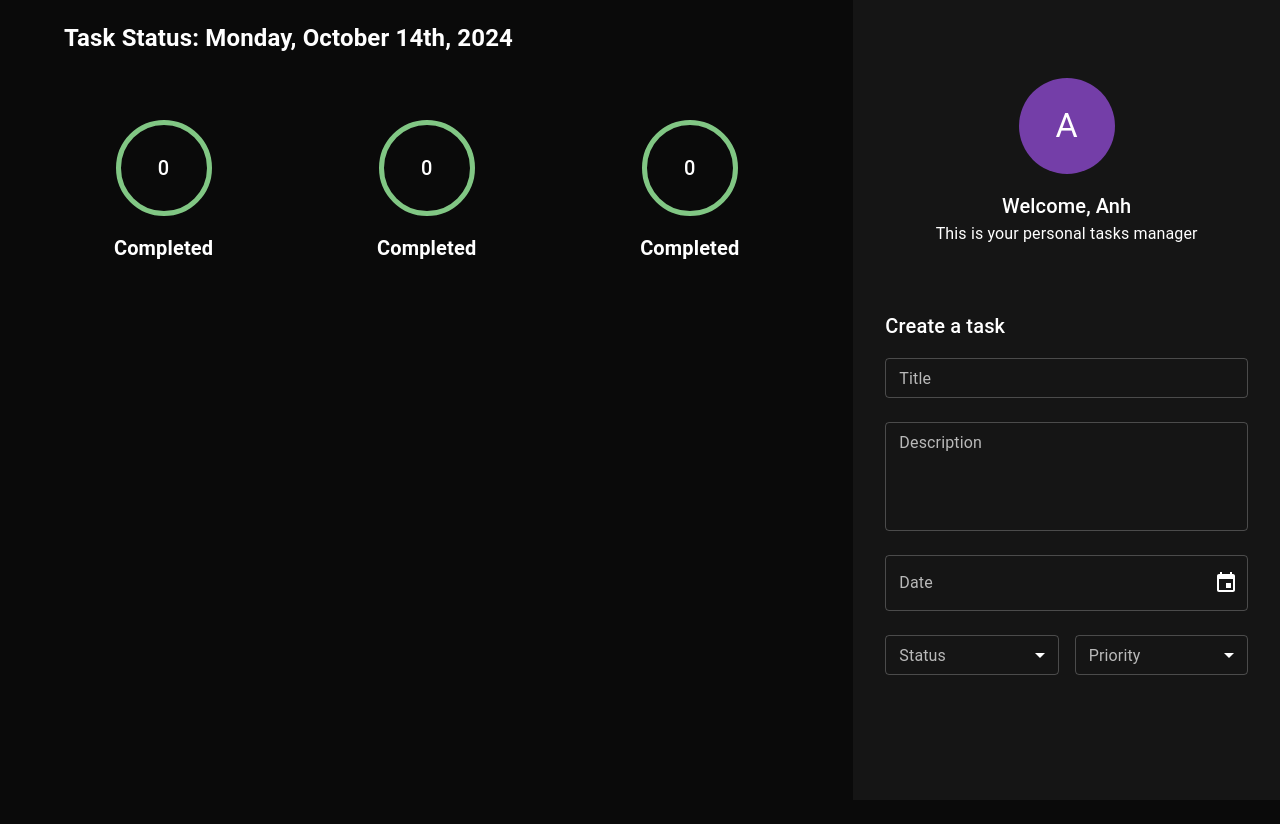
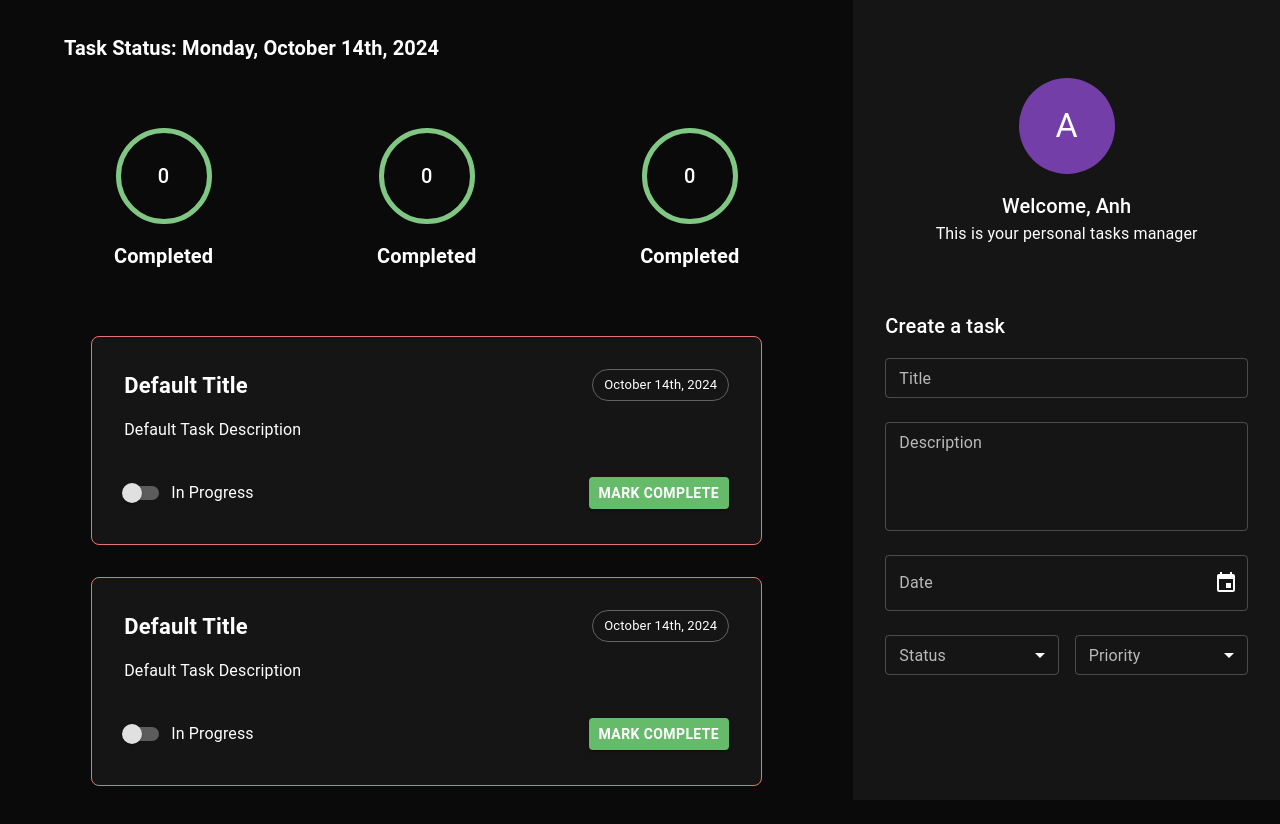
Before and after one commit to dasabu/task-management, a React (Vite) app in the folder frontend/: page / in a window 1280 px wide. Shown: the top 824 px of the page. Before the commit the page ends 800 px from the top, so only its background shows below. Built offline with nearby package versions, Linux system fonts and the light colour scheme.

Commit message:
feat(fe): done TaskInfo component

```diff
--- a/frontend/src/components/TaskArea/TaskArea.tsx
+++ b/frontend/src/components/TaskArea/TaskArea.tsx
@@ -1,15 +1,24 @@
-import { Box } from '@mui/material'
+import { Box, Typography } from '@mui/material'
 import Grid from '@mui/material/Grid2'
 import { format } from 'date-fns'
 
 import TaskCounter from '../TaskCounter'
+import TaskInfo from '../TaskInfo'
 
 export const TaskArea = () => {
   return (
-    <Grid size={{ md: 8 }} px={4}>
+    <Grid size={{ md: 8 }} px={4} mt={4}>
       <Box mb={8} px={4}>
-        <h2>Task Status: {format(new Date(), 'PPPP')}</h2>
+        <Typography variant='h6' fontWeight='bold'>
+          Task Status: {format(new Date(), 'PPPP')}
+        </Typography>
       </Box>
+      <Grid
+        container
+        display='flex'
+        flexDirection='column'
+        justifyContent='center'
+      >
         <Grid
           sx={{
             display: 'flex',
@@ -23,6 +32,19 @@ export const TaskArea = () => {
           <TaskCounter />
           <TaskCounter />
         </Grid>
+        <Grid
+          sx={{
+            display: 'flex',
+            flexDirection: 'column',
+            alignItems: 'center',
+            xs: 10,
+            md: 8
+          }}
+        >
+          <TaskInfo />
+          <TaskInfo />
+        </Grid>
+      </Grid>
     </Grid>
   )
 }
--- /dev/null
+++ b/frontend/src/components/TaskInfo/TaskInfo.tsx
@@ -0,0 +1,47 @@
+import { Box } from '@mui/material'
+import { FC, ReactElement } from 'react'
+
+import { TaskHeader } from './_TaskHeader'
+import { TaskDescription } from './_TaskDescription'
+import { TaskFooter } from './_TaskFooter'
+import { ITaskInfo } from './interfaces/ITaskInfo'
+
+export const TaskInfo: FC<ITaskInfo> = (
+  props
+): ReactElement => {
+  const {
+    title,
+    date,
+    description,
+    status,
+    priority,
+    onStatusChange,
+    onClick
+  } = props
+
+  return (
+    <>
+      <Box
+        display='flex'
+        flexDirection='column'
+        justifyContent='flex-start'
+        mb={4}
+        p={4}
+        sx={{
+          width: '85%',
+          backgroundColor: 'background.paper',
+          borderRadius: '8px',
+          border: '1px solid',
+          borderColor: 'error.light'
+        }}
+      >
+        <TaskHeader title={title} date={date} />
+        <TaskDescription description={description} />
+        <TaskFooter
+          onStatusChange={onStatusChange}
+          onClick={onClick}
+        />
+      </Box>
+    </>
+  )
+}
--- /dev/null
+++ b/frontend/src/components/TaskInfo/_TaskDescription.tsx
@@ -0,0 +1,16 @@
+import { Box, Typography } from '@mui/material'
+import { FC, ReactElement } from 'react'
+
+import { ITaskDescription } from './interfaces/ITaskDescription'
+
+export const TaskDescription: FC<ITaskDescription> = (
+  props
+): ReactElement => {
+  const { description = 'Default Task Description' } = props
+
+  return (
+    <Box>
+      <Typography>{description}</Typography>
+    </Box>
+  )
+}
--- /dev/null
+++ b/frontend/src/components/TaskInfo/_TaskFooter.tsx
@@ -0,0 +1,56 @@
+import {
+  Box,
+  Button,
+  FormControlLabel,
+  Switch,
+  Typography
+} from '@mui/material'
+import { FC, ReactElement } from 'react'
+import { ITaskFooter } from './interfaces/ITaskFooter'
+
+export const TaskFooter: FC<ITaskFooter> = (
+  props
+): ReactElement => {
+  const { onStatusChange, onClick } = props
+
+  return (
+    <Box
+      display='flex'
+      flexDirection='row'
+      justifyContent='space-between'
+      alignItems='center'
+      mt={4}
+    >
+      <FormControlLabel
+        label={
+          <Typography
+            sx={{
+              fontSize: '16px'
+            }}
+          >
+            In Progress
+          </Typography>
+        }
+        control={
+          <Switch
+            color='warning'
+            onChange={(e) => onStatusChange(e)}
+            onClick={onClick}
+          />
+        }
+      />
+      <Button
+        variant='contained'
+        color='success'
+        size='small'
+        sx={{
+          color: 'white',
+          fontSize: '14px',
+          fontWeight: 'bold'
+        }}
+      >
+        Mark Complete
+      </Button>
+    </Box>
+  )
+}
--- /dev/null
+++ b/frontend/src/components/TaskInfo/_TaskHeader.tsx
@@ -0,0 +1,32 @@
+import { Box, Chip, Typography } from '@mui/material'
+import { FC, ReactElement } from 'react'
+import { ITaskHeader } from './interfaces/ITaskHeader'
+import { format } from 'date-fns'
+
+export const TaskHeader: FC<ITaskHeader> = (
+  props
+): ReactElement => {
+  const { title = 'Default Title', date = new Date() } =
+    props
+
+  return (
+    <Box
+      display='flex'
+      flexDirection='row'
+      justifyContent='space-between'
+      mb={2}
+    >
+      <Box>
+        <Typography fontSize='22px' fontWeight='bold'>
+          {title}
+        </Typography>
+      </Box>
+      <Box>
+        <Chip
+          variant='outlined'
+          label={format(date, 'PPP')}
+        />
+      </Box>
+    </Box>
+  )
+}
--- /dev/null
+++ b/frontend/src/components/TaskInfo/index.ts
@@ -0,0 +1,3 @@
+import { TaskInfo } from './TaskInfo'
+
+export default TaskInfo
--- /dev/null
+++ b/frontend/src/components/TaskInfo/interfaces/ITaskDescription.ts
@@ -0,0 +1,3 @@
+export interface ITaskDescription {
+  description?: string
+}
--- /dev/null
+++ b/frontend/src/components/TaskInfo/interfaces/ITaskFooter.ts
@@ -0,0 +1,12 @@
+import React from 'react'
+
+export interface ITaskFooter {
+  onStatusChange?: (
+    e: React.ChangeEvent<HTMLInputElement>
+  ) => void
+  onClick?: (
+    e:
+      | React.MouseEvent<HTMLButtonElement>
+      | React.MouseEvent<HTMLAnchorElement>
+  ) => void
+}
--- /dev/null
+++ b/frontend/src/components/TaskInfo/interfaces/ITaskHeader.ts
@@ -0,0 +1,4 @@
+export interface ITaskHeader {
+  title?: string
+  date?: Date
+}
--- /dev/null
+++ b/frontend/src/components/TaskInfo/interfaces/ITaskInfo.ts
@@ -0,0 +1,12 @@
+import { ITaskDescription } from './ITaskDescription'
+import { ITaskFooter } from './ITaskFooter'
+import { ITaskHeader } from './ITaskHeader'
+
+export interface ITaskInfo
+  extends ITaskHeader,
+    ITaskDescription,
+    ITaskFooter {
+  id?: string
+  priority?: string
+  status?: string
+}
```
Lines whose indentation alone changed are shown as unchanged.
